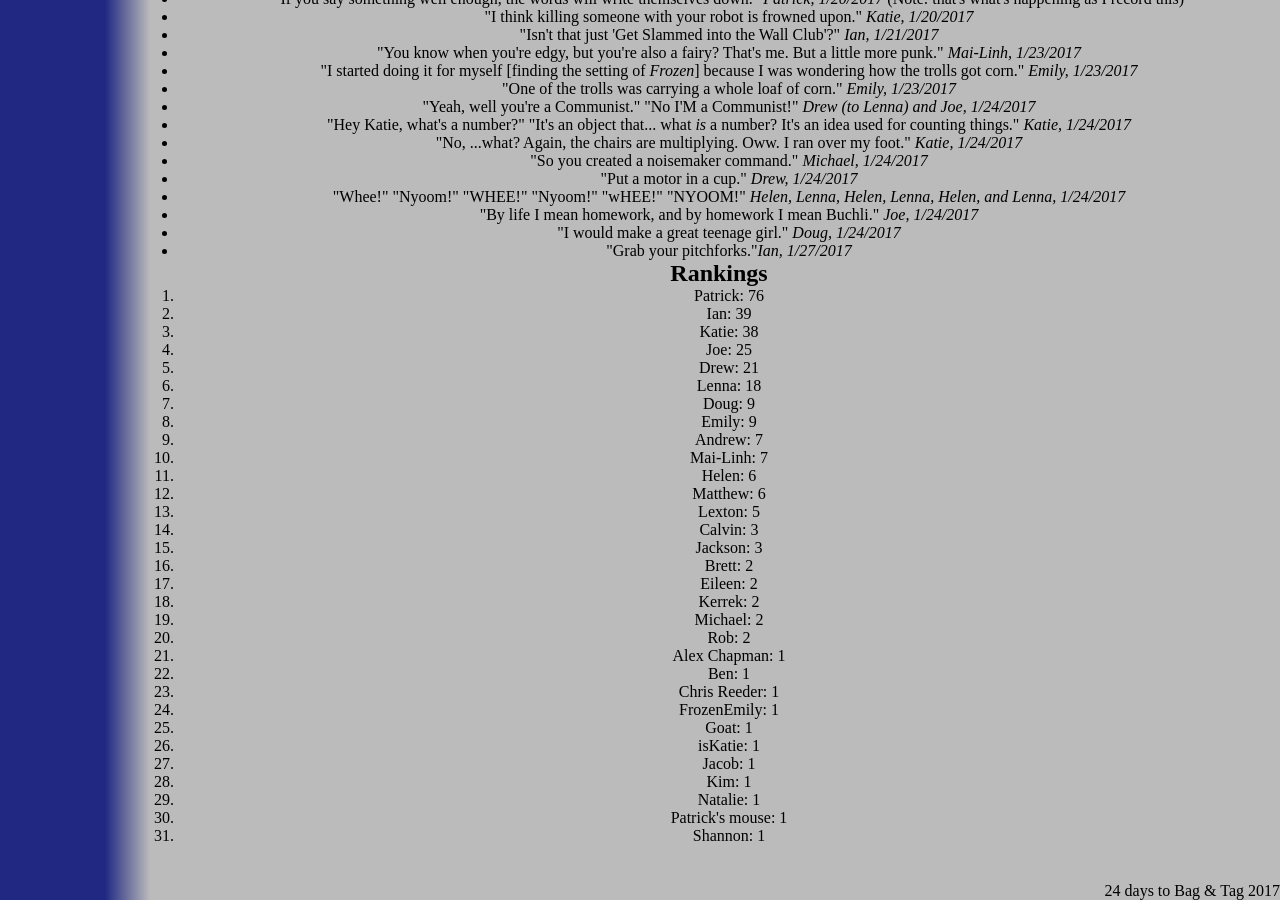
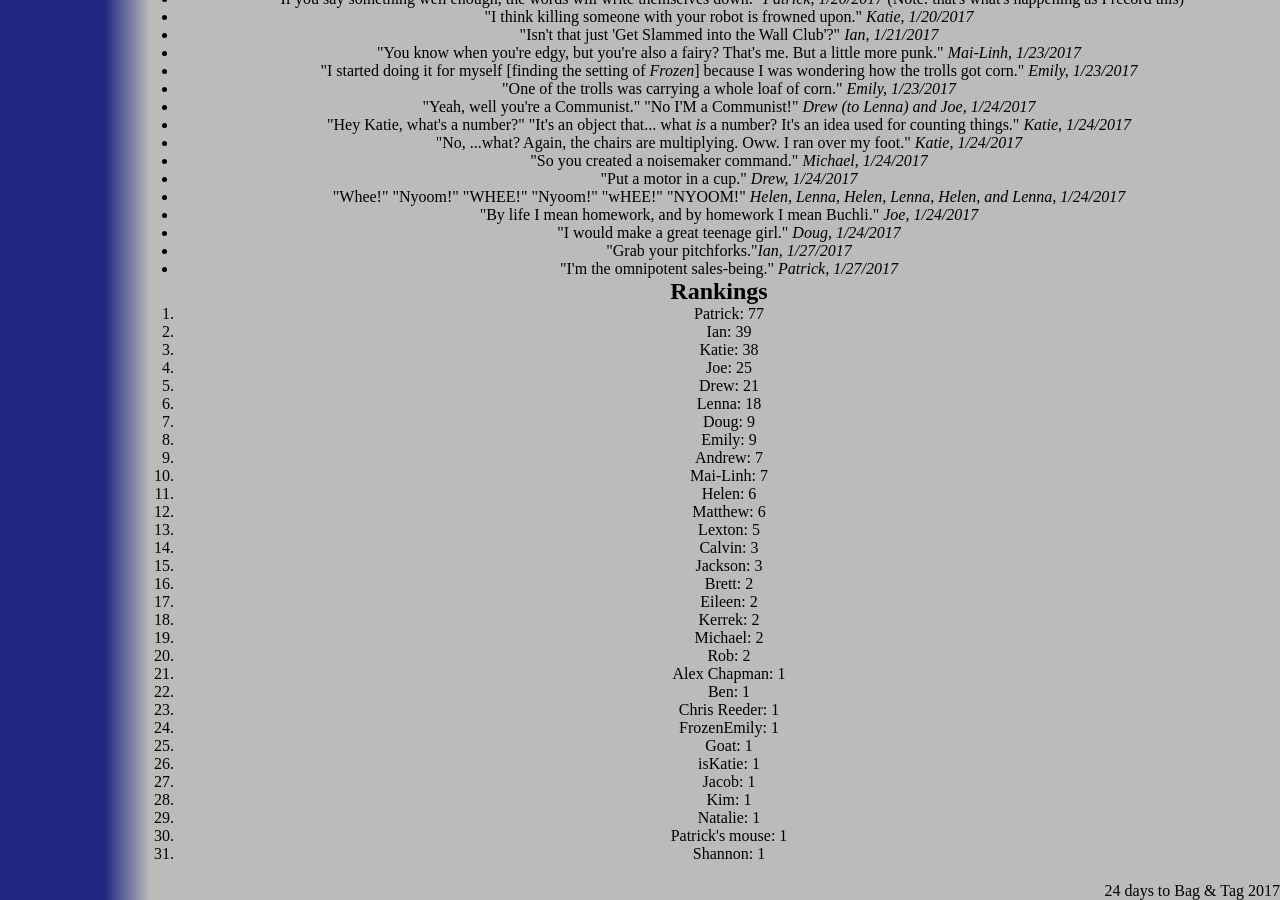
Before and after one commit to katiebugmoon/FRC4131.github.io, a Jekyll site: the page built from media/2017/quotes.html, in a window 1280 px wide and 900 px high, scrolled down 3914 px. Built offline with Jekyll 4.4.1, drawn with Linux system fonts in a browser that asks for light colours; nearby versions of some CDN libraries.

Commit message:
Update quotes.html

```diff
--- a/media/2017/quotes.html
+++ b/media/2017/quotes.html
@@ -224,6 +224,7 @@ title: Build Season 2017 Quotes
 	<li>"By life I mean homework, and by homework I mean Buchli." <i>Joe, 1/24/2017</i></li>
 	<li>"I would make a great teenage girl." <i>Doug, 1/24/2017</i></li>
 	<li>"Grab your pitchforks."<i>Ian, 1/27/2017</i></li>
+	<li>"I'm the omnipotent sales-being." <i>Patrick, 1/27/2017</i></li>
 </ul>
 <h2>Rankings</h2>
 <ol id='rankings'></ol>
```
